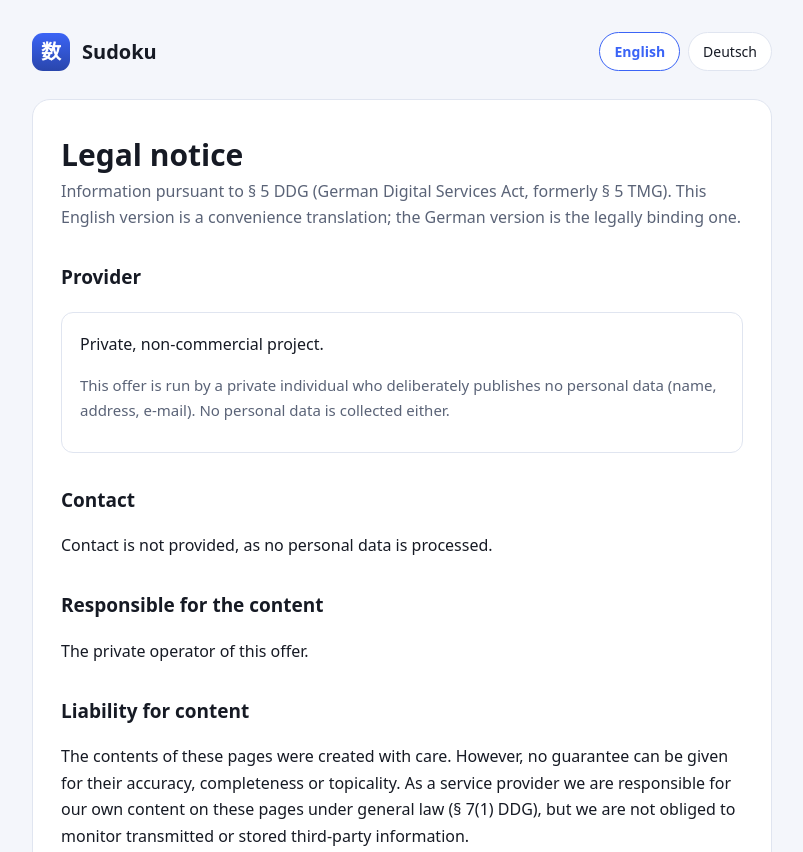
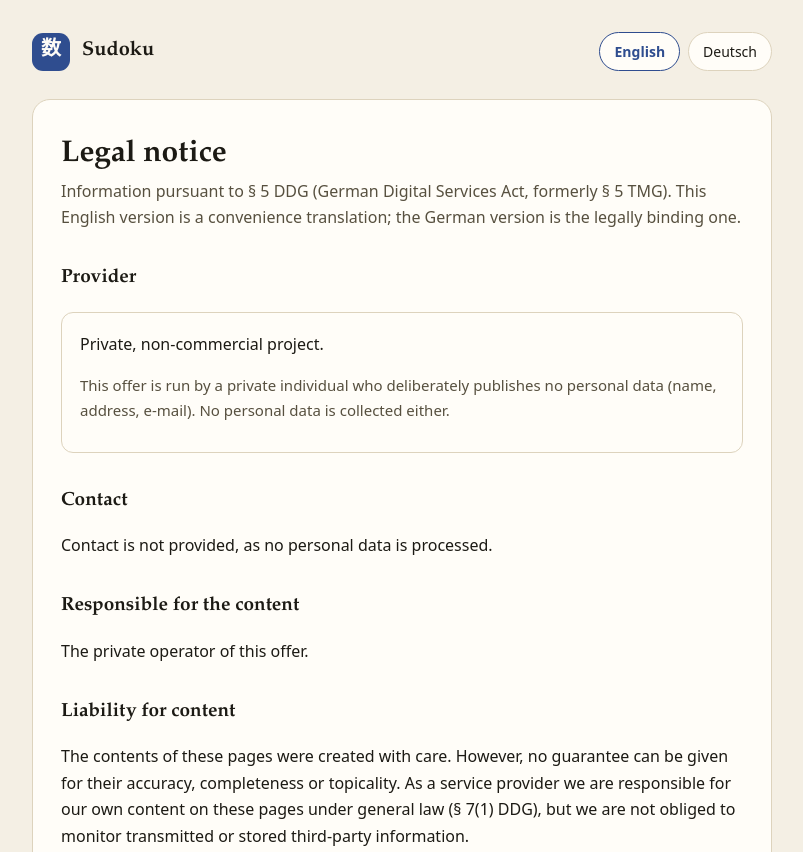
Before and after one commit to TheTechTrooper123/sudoku, a website: page public/imprint.html in a window 1280 px wide. Shown: the top 852 px of the page, without its empty margins (238-1041 px from the left). Drawn offline with Linux system fonts and the light colour scheme.

Commit message:
Debug: Sieg-Dialog nach Neustart, Counter, Keypad, Theme-Farben, Assets
- App: ui.lastWin wird beim Uebernehmen eines Bretts zurueckgesetzt
  (ein Sieg nach 'Neustart' wurde nicht mehr gemeldet)
- Zaehler bleiben unveraendert; Generator: Mittelzelle (Index 40) ist ihr
  eigenes Spiegelbild und wurde beim Graben doppelt gezaehlt -> Ziel-Cluezahl
  wurde um 1 verfehlt (hard mean 27.8 -> 26.8)
- Keypad: alle Tasten werden gesperrt, wenn das Spiel nicht laeuft/geloest ist
  (+ :disabled-Style); Notizen-Label wird bei jedem Render aktualisiert
- THEME_COLORS waren noch die alte Blau-Palette und ueberschrieben die
  theme-color-Metas
- ?lang=de|en wird jetzt auch von der Spielseite beachtet (hreflang/sitemap)
- Manifest, Favicon, apple-touch-icon und og-image auf Papier/Tinte umgestellt
  (tools/make-assets.py), Rechtsseiten retoniert, ohne Verlaeufe
- 6 neue Regressionstests (92 gesamt)

```diff
--- a/public/imprint.html
+++ b/public/imprint.html
@@ -10,21 +10,26 @@
     <style>
       :root {
         color-scheme: light dark;
-        --bg: #f4f6fb;
-        --card: #ffffff;
-        --text: #161a24;
-        --muted: #5a6377;
-        --border: #e0e5f0;
-        --accent: #3b64f6;
+        /* Same "paper & ink" palette as the game (see src/styles/main.css). */
+        --bg: #f4efe4;
+        --card: #fffdf8;
+        --text: #1c1a14;
+        --muted: #57503f;
+        --border: #ddd3bd;
+        --accent: #2f4d8f;
+        --accent-contrast: #fdfbf6;
+        --font-display: ui-serif, 'Iowan Old Style', 'Palatino Linotype', Palatino, 'Book Antiqua',
+          Georgia, 'Times New Roman', serif;
       }
       @media (prefers-color-scheme: dark) {
         :root {
-          --bg: #0e1016;
-          --card: #171a23;
-          --text: #eef1f8;
-          --muted: #a2abc0;
-          --border: #262b38;
-          --accent: #7d9bff;
+          --bg: #171615;
+          --card: #201f1d;
+          --text: #f2f0ed;
+          --muted: #b4b1ab;
+          --border: #31302d;
+          --accent: #9fb4e4;
+          --accent-contrast: #171615;
         }
       }
       * {
@@ -55,7 +60,8 @@
         display: inline-flex;
         align-items: center;
         gap: 12px;
-        font-weight: 700;
+        font-family: var(--font-display);
+        font-weight: 600;
         font-size: 20px;
         color: inherit;
         text-decoration: none;
@@ -66,8 +72,8 @@
         width: 38px;
         height: 38px;
         border-radius: 11px;
-        background: linear-gradient(180deg, var(--accent), color-mix(in srgb, var(--accent) 70%, #000));
-        color: #fff;
+        background: var(--accent);
+        color: var(--accent-contrast);
         font-size: 20px;
       }
       .toolbar {
@@ -94,6 +100,11 @@
         border: 1px solid var(--border);
         border-radius: 18px;
         padding: 8px 28px 32px;
+      }
+      h1,
+      h2 {
+        font-family: var(--font-display);
+        font-weight: 600;
       }
       h1 {
         font-size: 30px;
--- a/src/core/generator.ts
+++ b/src/core/generator.ts
@@ -137,7 +137,10 @@ function digPuzzle(solution: Grid, target: Difficulty, rng: Rng, deadline: numbe
     puzzle[index] = 0;
     puzzle[mirror] = 0;
     if (countSolutions(puzzle, 2).count === 1) {
-      filled -= (first === 0 ? 0 : 1) + (second === 0 ? 0 : 1);
+      // The centre cell (index 40) is its own mirror, so it must only count
+      // once - otherwise `filled` drifts and the digger stops one clue early.
+      const removed = (first === 0 ? 0 : 1) + (mirror === index || second === 0 ? 0 : 1);
+      filled -= removed;
     } else {
       puzzle[index] = first;
       puzzle[mirror] = second;
--- a/src/styles/main.css
+++ b/src/styles/main.css
@@ -684,6 +684,12 @@ button {
   transform: translateY(1px);
 }
 
+.keypad__key:disabled {
+  color: var(--text-soft);
+  opacity: 0.45;
+  cursor: not-allowed;
+}
+
 .keypad__digit {
   font-size: 1.55rem;
   font-weight: 600;
--- a/src/ui/theme.ts
+++ b/src/ui/theme.ts
@@ -6,9 +6,10 @@ import type { ThemePreference } from '../state/settings.ts';
 
 export type ResolvedTheme = 'light' | 'dark';
 
+/** Browser UI colour per theme - must stay in sync with `--bg` in main.css. */
 export const THEME_COLORS: Record<ResolvedTheme, string> = {
-  light: '#e7eaf0',
-  dark: '#0e1016',
+  light: '#f4efe4',
+  dark: '#171615',
 };
 
 export function systemTheme(): ResolvedTheme {
--- /dev/null
+++ b/tests/theme.test.ts
@@ -0,0 +1,31 @@
+import { readFileSync } from 'node:fs';
+import { describe, expect, it } from 'vitest';
+import { THEME_COLORS } from '../src/ui/theme.ts';
+
+/**
+ * The browser UI colour (address bar, task switcher) is written by `applyTheme`
+ * from a hardcoded map. It has to agree with the static markup and with the
+ * `--bg` token of the stylesheet, or the browser chrome shows a colour that is
+ * not part of the design.
+ */
+describe('THEME_COLORS', () => {
+  it('matches the theme-color meta tags of index.html', () => {
+    const html = readFileSync(new URL('../index.html', import.meta.url), 'utf8');
+    expect(html).toContain(`content="${THEME_COLORS.light}"`);
+    expect(html).toContain(`content="${THEME_COLORS.dark}"`);
+  });
+
+  it('matches the --bg token of the stylesheet', () => {
+    const css = readFileSync(new URL('../src/styles/main.css', import.meta.url), 'utf8');
+    expect(css).toContain(`--bg: ${THEME_COLORS.light};`);
+    expect(css).toContain(`--bg: ${THEME_COLORS.dark};`);
+  });
+
+  it('uses the paper colour in the web manifest', () => {
+    const manifest = JSON.parse(
+      readFileSync(new URL('../public/site.webmanifest', import.meta.url), 'utf8'),
+    ) as { theme_color?: string; background_color?: string };
+    expect(manifest.theme_color).toBe(THEME_COLORS.light);
+    expect(manifest.background_color).toBe(THEME_COLORS.light);
+  });
+});
```
Also changed, not shown: public/privacy.html (+26 -15 lines), src/i18n/index.ts (+12 -0 lines), src/state/app.ts (+9 -5 lines), src/ui/panel.ts (+8 -1 lines), tests/app.test.ts (added, +40 -0 lines), tests/generator.test.ts (+12 -0 lines), tests/i18n.test.ts (+12 -1 lines), README.md, public/apple-touch-icon.png, public/favicon.svg, public/og-image.png, public/site.webmanifest, 1 other file.
